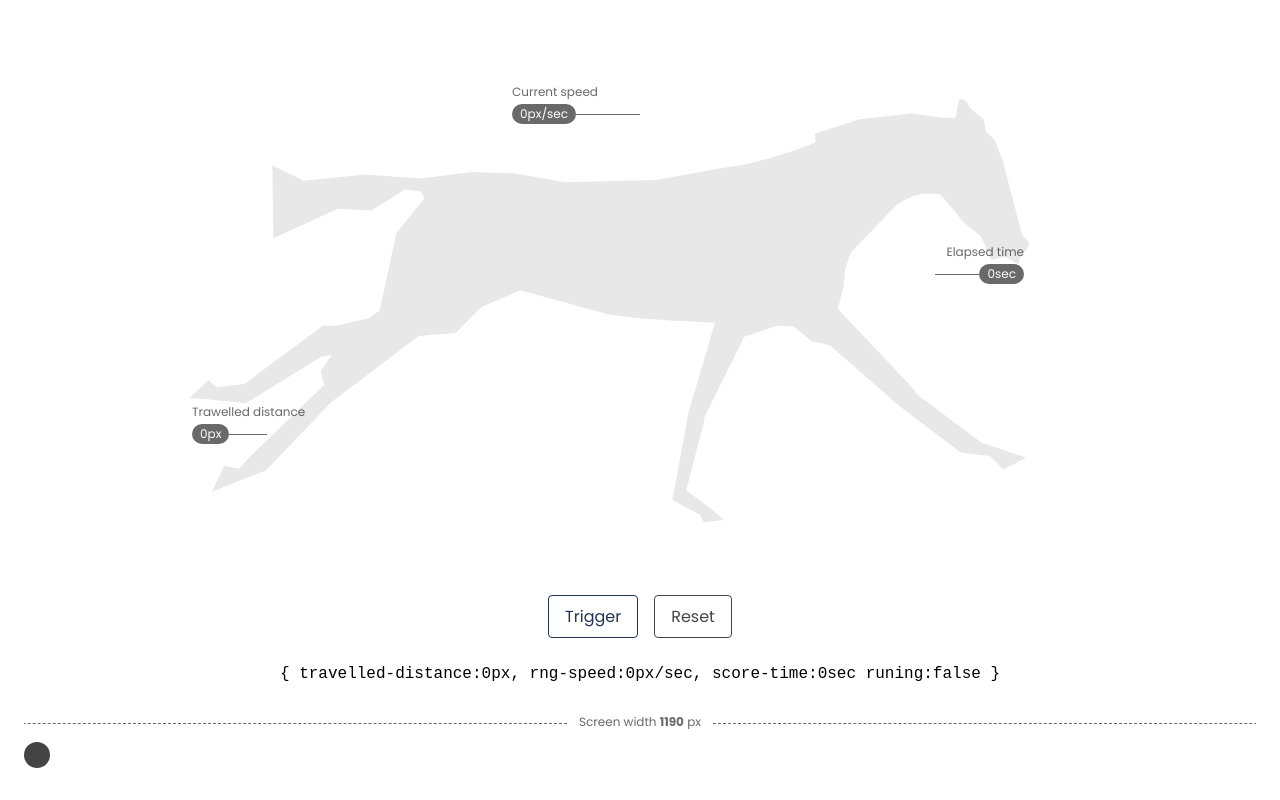
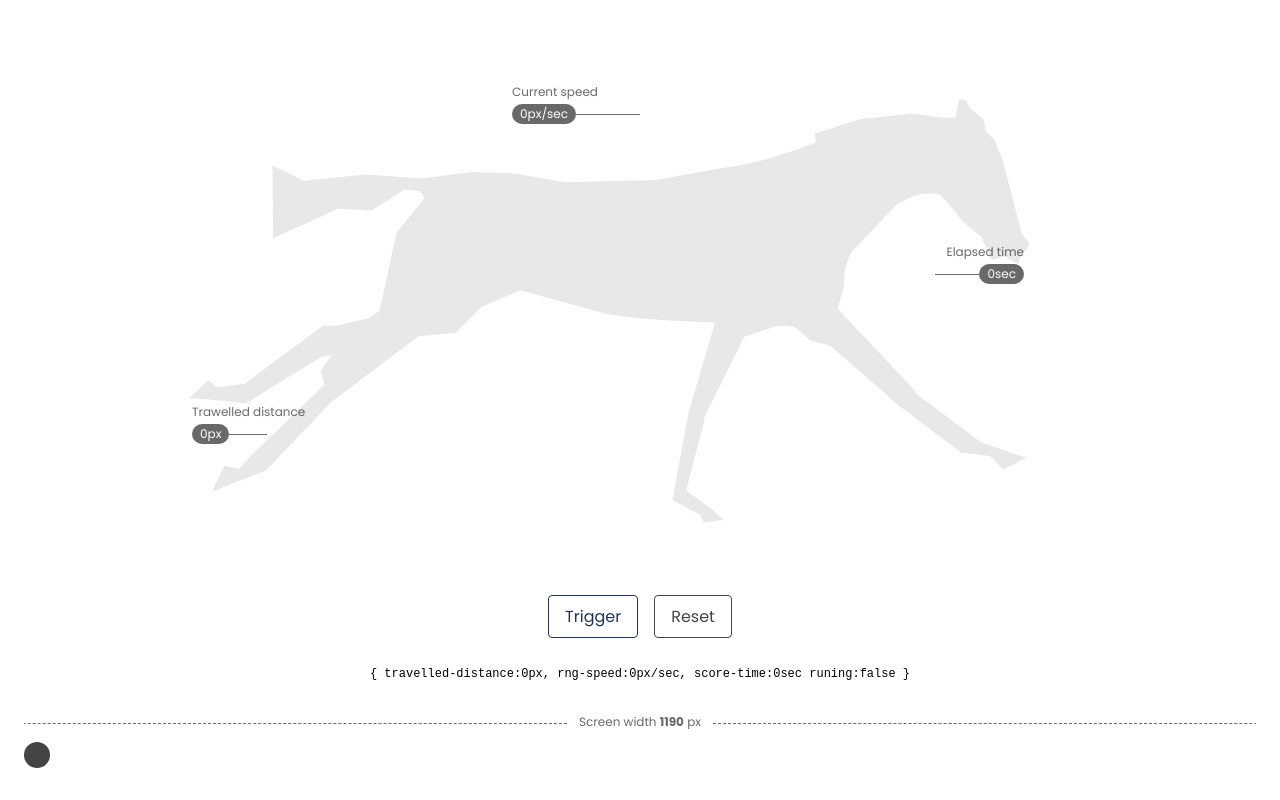
Before and after one commit to kaplanark/horse-race, a Vue app: page /introduce in a window 1280 px wide. Built offline with nearby package versions, Linux system fonts and the light colour scheme.

Commit message:
unnecessary styles removed

```diff
--- a/src/components/Introduce/Information.vue
+++ b/src/components/Introduce/Information.vue
@@ -1,6 +1,3 @@
-<script setup>
-</script>
-
 <template>
 	<section class="information">
 		<div class="column">
--- a/src/main.scss
+++ b/src/main.scss
@@ -39,6 +39,10 @@ li {
 	list-style: none;
 }
 
+code {
+	font-size: 12px;
+}
+
 .img-fluid {
 	height: 100vh;
 	width: auto;
--- a/src/views/Introduce.vue
+++ b/src/views/Introduce.vue
@@ -13,7 +13,6 @@ const data = reactive({
 });
 
 const triggerHandler = () => {
-	console.log('trigger');
 	const rng = Math.floor(Math.random() * (40 - 20) + 20);
 	if (data.travelledDistance <= data.totalWay) {
 		data.speed = rng;
```
